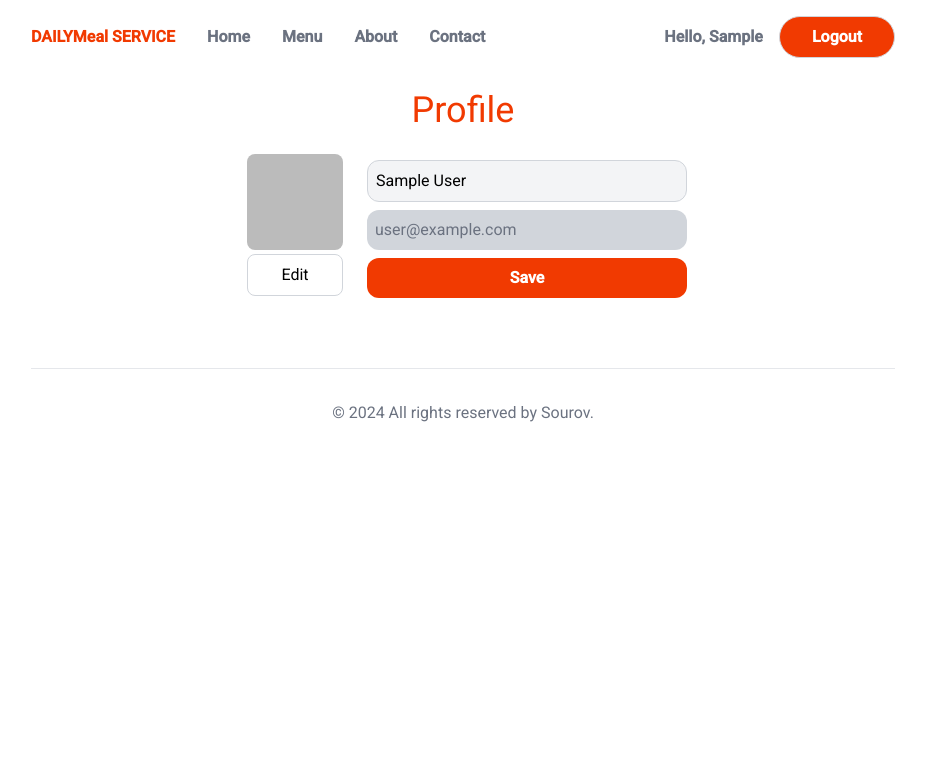
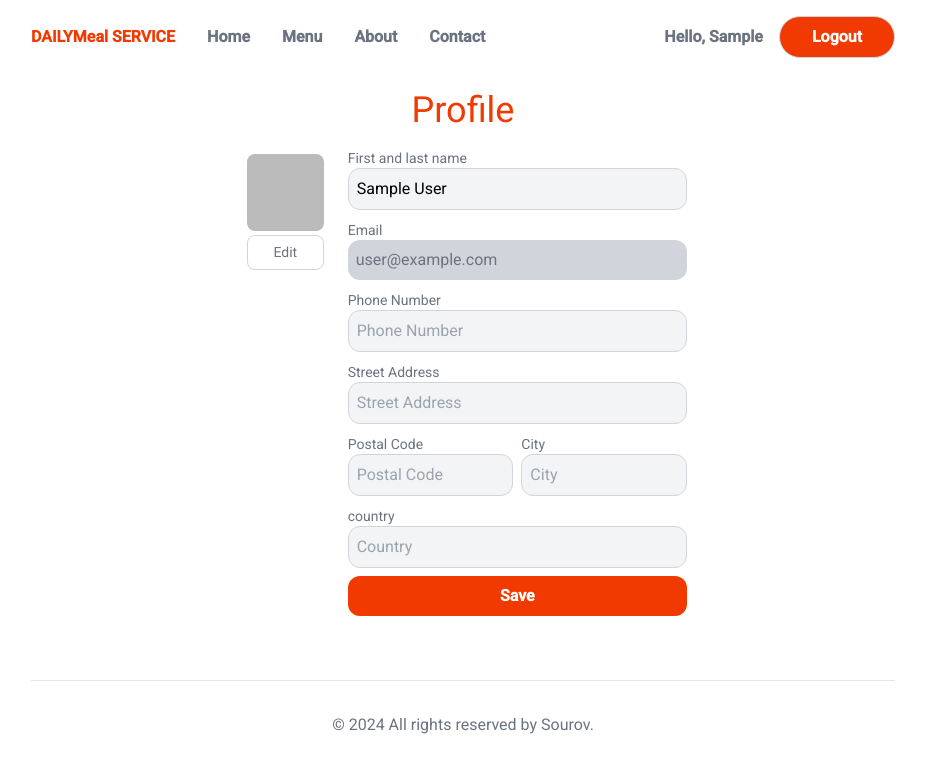
Before and after one commit to EmnAsPW/Food-Ordering-App, a Next.js app: page /profile in a window 1280 px wide. Shown: the top 772 px of the page, without its empty margins (177-1103 px from the left). Built offline with nearby package versions, Linux system fonts and the light colour scheme; no server answers; the database is empty; sample sign-in values are in the browser's storage.

Commit message:
profile added

```diff
--- a/package.json
+++ b/package.json
@@ -16,6 +16,7 @@
     "next-auth": "^4.24.6",
     "react": "^18",
     "react-dom": "^18",
+    "react-hot-toast": "^2.4.1",
     "react-icons": "^5.0.1"
   },
   "devDependencies": {
--- a/src/app/api/profile/route.js
+++ b/src/app/api/profile/route.js
@@ -10,9 +10,15 @@ export async function PUT(req) {
   //console.log({ session, data });
   const email = session.user.email;
 
-  if ("name" in data) {
-    await User.updateOne({ email }, { name: data.name });
-  }
+  await User.updateOne({ email }, data);
 
   return Response.json(true);
 }
+
+export async function GET() {
+  mongoose.connect(process.env.MONGO_URL);
+  const session = await getServerSession(authOptions);
+  //console.log({ session, data });
+  const email = session.user.email;
+  return Response.json(await User.findOne({ email }));
+}
--- a/src/app/globals.css
+++ b/src/app/globals.css
@@ -9,15 +9,24 @@ section.hero {
 
 input[type="email"],
 input[type="password"],
+input[type="tel"],
 input[type="text"] {
-  @apply block w-full my-2 rounded-xl;
+  @apply block w-full mb-2 rounded-xl;
   @apply border p-2 border-gray-300 bg-gray-100;
 }
 
 input[type="email"]:disabled,
 input[type="password"]:disabled,
+input[type="tel"]:disabled,
 input[type="text"]:disabled {
   @apply bg-gray-300 border-0 cursor-not-allowed text-gray-500;
+}
+
+label {
+  @apply text-gray-500 text-sm leading-tight;
+}
+label + input {
+  margin-top: -2px;
 }
 
 button {
--- a/src/app/layout.js
+++ b/src/app/layout.js
@@ -2,6 +2,7 @@ import { Roboto } from "next/font/google";
 import "./globals.css";
 import HeaderCustom from "../components/layout/HeaderCustom";
 import { AppProvider } from "../components/AppContext";
+import { Toaster } from "react-hot-toast";
 //import { SessionProvider } from "next-auth/react";
 // import Header from "./components/layout/Header";
 
@@ -18,6 +19,7 @@ export default function RootLayout({ children }) {
       <body className={roboto.className}>
         <main className="max-w-4xl mx-auto p-4">
           <AppProvider>
+            <Toaster />
             <HeaderCustom />
             {children}
             <footer className="border-t p-8 text-center text-gray-500 mt-16">
--- a/src/app/models/user.js
+++ b/src/app/models/user.js
@@ -8,6 +8,12 @@ const UserSchema = new Schema(
     password: {
       type: String,
     },
+    image: { type: String },
+    phone: { type: String },
+    streetAddress: { type: String },
+    postalCode: { type: String },
+    city: { type: String },
+    country: { type: String },
   },
   { timestamps: true }
 );
--- a/src/app/profile/page.js
+++ b/src/app/profile/page.js
@@ -1,37 +1,66 @@
 "use client";
+//import InfoBox from "@/components/layout/InfoBox";
+//import SuccessBox from "@/components/layout/SuccessBox";
 import { useSession } from "next-auth/react";
 import Image from "next/image";
 import { redirect } from "next/navigation";
 import { useEffect, useState } from "react";
+import toast from "react-hot-toast";
 
 export default function ProfilePage() {
   const session = useSession();
   const [userName, setUserName] = useState("");
-  //const [image, setImage] = useState()
-  const [saved, setSaved] = useState(false);
-  const [isSaving, setIsSaving] = useState(false);
+  const [image, setImage] = useState("");
+  const [phone, setPhone] = useState("");
+  const [streetAddress, setStreetAddress] = useState("");
+  const [postalCode, setPostalCode] = useState("");
+  const [city, setCity] = useState("");
+  const [country, setCountry] = useState("");
   const { status } = session;
   //console.log(session);
 
   useEffect(() => {
     if (status === "authenticated") {
       setUserName(session.data.user.name);
+      setImage(session.data?.user.image);
+      fetch("/api/profile").then((response) => {
+        response.json().then((data) => {
+          setPhone(data.phone);
+          setStreetAddress(data.streetAddress);
+          setPostalCode(data.postalCode);
+          setCity(data.city);
+          setCountry(data.country);
+        });
+      });
     }
   }, [session, status]);
 
   async function handleProfileInfoUpdate(ev) {
     ev.preventDefault();
-    setSaved(false);
-    setIsSaving(true);
+
+    const savingPromise = new Promise(async (resolve, reject) => {
       const response = await fetch("/api/profile", {
         method: "PUT",
         headers: { "Content-Type": "application/json" },
-      body: JSON.stringify({ name: userName }),
+        body: JSON.stringify({
+          name: userName,
+          image,
+          streetAddress,
+          phone,
+          postalCode,
+          city,
+          country,
+        }),
       });
-    setIsSaving(false);
-    if (response.ok) {
-      setSaved(true);
-    }
+
+      if (response.ok) resolve();
+      else reject();
+    });
+    await toast.promise(savingPromise, {
+      loading: "Saving...",
+      success: "Profile saved!",
+      error: "Error",
+    });
   }
 
   async function handleFileChange(ev) {
@@ -40,11 +69,24 @@ export default function ProfilePage() {
       //console.log("upload2");
       const data = new FormData();
       data.set("file", files[0]);
-      const response = await fetch("/api/upload", {
+
+      const uploadPromise = fetch("/api/upload", {
         method: "POST",
         body: data,
+      }).then((response) => {
+        if (response.ok) {
+          return response.json().then((link) => {
+            setImage(link);
           });
-      const link = await response.json();
+        }
+        throw new Error("Something went wrong");
+      });
+
+      await toast.promise(uploadPromise, {
+        loading: "Saving...",
+        success: "Profile saved!",
+        error: "Error",
+      });
     }
   }
 
@@ -56,35 +98,26 @@ export default function ProfilePage() {
     return redirect("/login");
   }
 
-  const userImage = session.data?.user.image;
+  //const userImage = session.data?.user.image;
 
   return (
     <section className="mt-8">
       <h1 className="text-center text-primary text-4xl mb-4">Profile</h1>
 
       <div className="max-w-md mx-auto">
-        {saved && (
-          <h2 className="text-center bg-green-100 p-4 rounded-lg border border-green-300">
-            Profile saved!
-          </h2>
-        )}
-
-        {isSaving && (
-          <h2 className="text-center bg-blue-100 p-4 rounded-lg border border-blue-300">
-            Saving...
-          </h2>
-        )}
-
-        <div className="flex gap-4 items-center">
+        <div className="flex gap-4">
           <div>
-            <div className=" p-2 rounded-lg relative">
+            <div className=" p-2 rounded-lg relative max-w-[120px]">
+              {image && (
                 <Image
                   className="rounded-lg w-full h-full mb-1"
-                src={userImage}
+                  src={image}
                   width={250}
                   height={250}
                   alt={"avatar"}
                 />
+              )}
+
               <label>
                 <input
                   type="file"
@@ -98,16 +131,60 @@ export default function ProfilePage() {
             </div>
           </div>
           <form className="grow" onSubmit={handleProfileInfoUpdate}>
+            <label> First and last name</label>
             <input
               type="text"
               placeholder="First and last name"
               value={userName}
               onChange={(ev) => setUserName(ev.target.value)}
             />
+            <label>Email</label>
             <input
               type="email"
               disabled={true}
               value={session.data?.user.email}
+            />
+            <label> Phone Number</label>
+            <input
+              type="tel"
+              placeholder="Phone Number"
+              value={phone}
+              onChange={(ev) => setPhone(ev.target.value)}
+            />
+            <label>Street Address</label>
+            <input
+              type="text"
+              placeholder="Street Address"
+              value={streetAddress}
+              onChange={(ev) => setStreetAddress(ev.target.value)}
+            />
+            <div className="flex gap-2">
+              <div>
+                <label>Postal Code</label>
+                <input
+                  type="text"
+                  placeholder="Postal Code"
+                  value={postalCode}
+                  onChange={(ev) => setPostalCode(ev.target.value)}
+                />
+              </div>
+
+              <div>
+                <label>City</label>
+                <input
+                  type="text"
+                  placeholder="City"
+                  value={city}
+                  onChange={(ev) => setCity(ev.target.value)}
+                />
+              </div>
+            </div>
+            <label>country</label>
+            <input
+              type="text"
+              placeholder="Country"
+              value={country}
+              onChange={(ev) => setCountry(ev.target.value)}
             />
             <button type="submit">Save</button>
           </form>
--- /dev/null
+++ b/src/components/layout/InfoBox.js
@@ -0,0 +1,7 @@
+export default function InfoBox({ children }) {
+  return (
+    <div className="text-center bg-blue-100 p-4 rounded-lg border border-blue-300">
+      {children}
+    </div>
+  );
+}
--- /dev/null
+++ b/src/components/layout/SuccessBox.js
@@ -0,0 +1,7 @@
+export default function SuccessBox({ children }) {
+  return (
+    <div className="text-center bg-green-100 p-4 rounded-lg border border-green-300">
+      {children}
+    </div>
+  );
+}
```
Also changed, not shown: 1 other file (tests, documents, lock files or other folders). Lines whose indentation alone changed are shown as unchanged.
